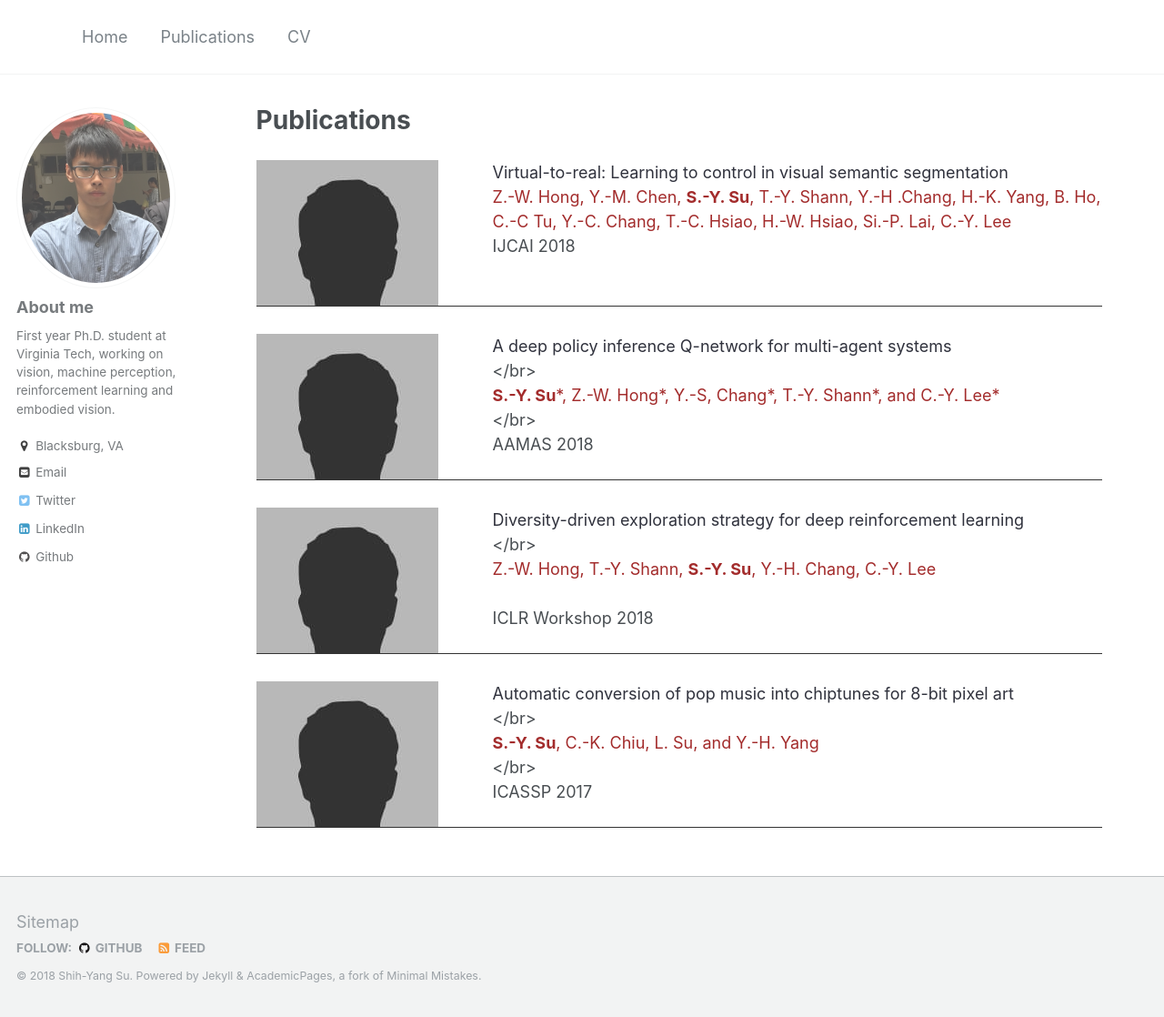
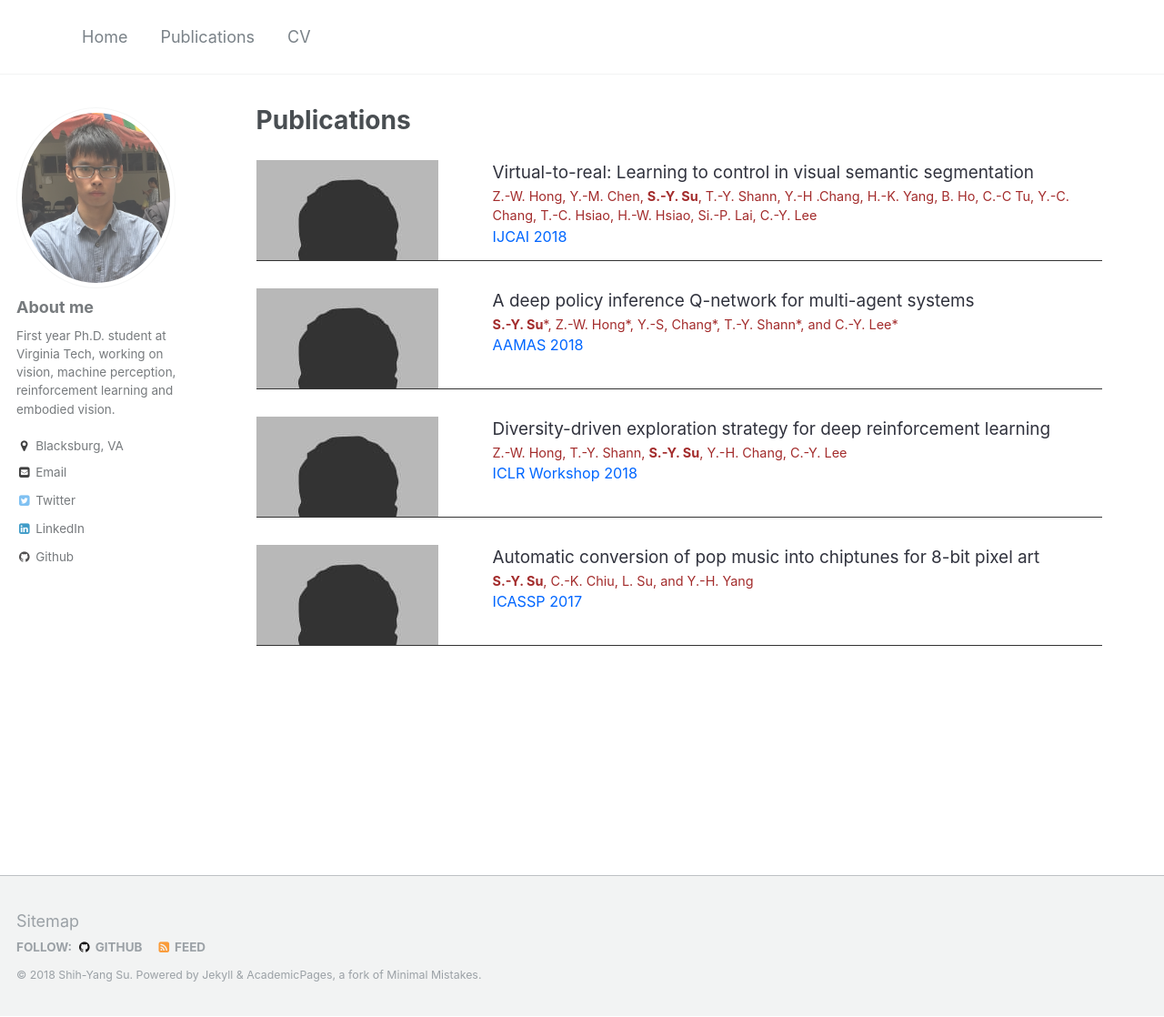
Before and after one commit to LemonATsu/LemonATsu.github.io, a Jekyll site: the page built from _pages/publications.md, in a window 1280 px wide and 1118 px high. Shown: the whole window at 91% size. Built offline with Jekyll 4.4.1, drawn with Linux system fonts in a browser that asks for light colours.

Commit message:
fix stupid things

```diff
--- a/_pages/publications.md
+++ b/_pages/publications.md
@@ -15,24 +15,24 @@ author_profile: true
 <div class="pub-container">
     <div class="pub-thumb"><img src="https://lemonatsu.github.io/images/bio-photo.jpg"></div>
     <div class="pub-content">
-        <div class="pub-title">A deep policy inference Q-network for multi-agent systems</div></br>
-        <div class="pub-author"><b>S.-Y. Su</b>*, Z.-W. Hong*, Y.-S, Chang*, T.-Y. Shann*, and C.-Y. Lee*</div></br>
+        <div class="pub-title">A deep policy inference Q-network for multi-agent systems</div>
+        <div class="pub-author"><b>S.-Y. Su</b>*, Z.-W. Hong*, Y.-S, Chang*, T.-Y. Shann*, and C.-Y. Lee*</div>
         <div class="pub-conf">AAMAS 2018</div>
     </div>
 </div>
 <div class="pub-container">
     <div class="pub-thumb"><img src="https://lemonatsu.github.io/images/bio-photo.jpg"></div>
     <div class="pub-content">
-        <div class="pub-title">Diversity-driven exploration strategy for deep reinforcement learning</div></br>
-        <div class="pub-author">Z.-W. Hong, T.-Y. Shann, <b>S.-Y. Su</b>, Y.-H. Chang, C.-Y. Lee</div><br>
+        <div class="pub-title">Diversity-driven exploration strategy for deep reinforcement learning</div>
+        <div class="pub-author">Z.-W. Hong, T.-Y. Shann, <b>S.-Y. Su</b>, Y.-H. Chang, C.-Y. Lee</div>
         <div class="pub-conf">ICLR Workshop 2018</div>
     </div>
 </div>
 <div class="pub-container">
     <div class="pub-thumb"><img src="https://lemonatsu.github.io/images/bio-photo.jpg"></div>
     <div class="pub-content">
-        <div class="pub-title">Automatic conversion of pop music into chiptunes for 8-bit pixel art</div></br>
-        <div class="pub-author"><b>S.-Y. Su</b>, C.-K. Chiu, L. Su, and Y.-H. Yang</div></br>
+        <div class="pub-title">Automatic conversion of pop music into chiptunes for 8-bit pixel art</div>
+        <div class="pub-author"><b>S.-Y. Su</b>, C.-K. Chiu, L. Su, and Y.-H. Yang</div>
         <div class="pub-conf">ICASSP 2017</div>
     </div>
 </div>
--- a/assets/css/pub.css
+++ b/assets/css/pub.css
@@ -9,7 +9,7 @@
     float: left;
     margin-right: 10px;
     margin-bottom: 10px;
-    height: 150px;
+    height: 100px;
     width: 250px;
 }
 .pub-thumb img {
@@ -18,12 +18,16 @@
 .pub-content {
 }
 .pub-title {
+    font-size: 105%;
     color: #30323d;
 }
 
 .pub-author {
+    font-size: 80%;
     color: #a32c2c;
 }
 
 .pub-conf {
+    font-size: 90%;
+    color: #0066ff;
 }
```
